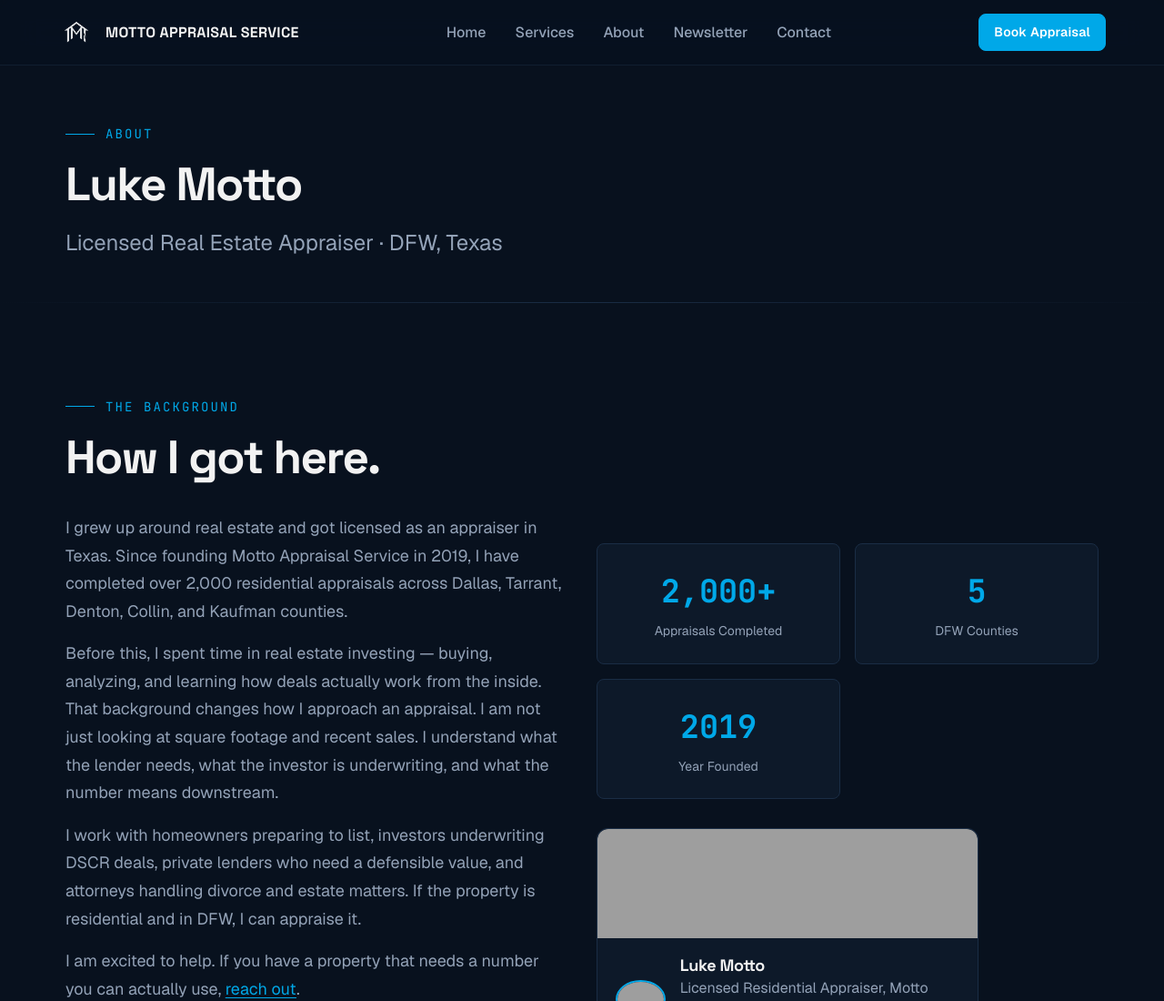
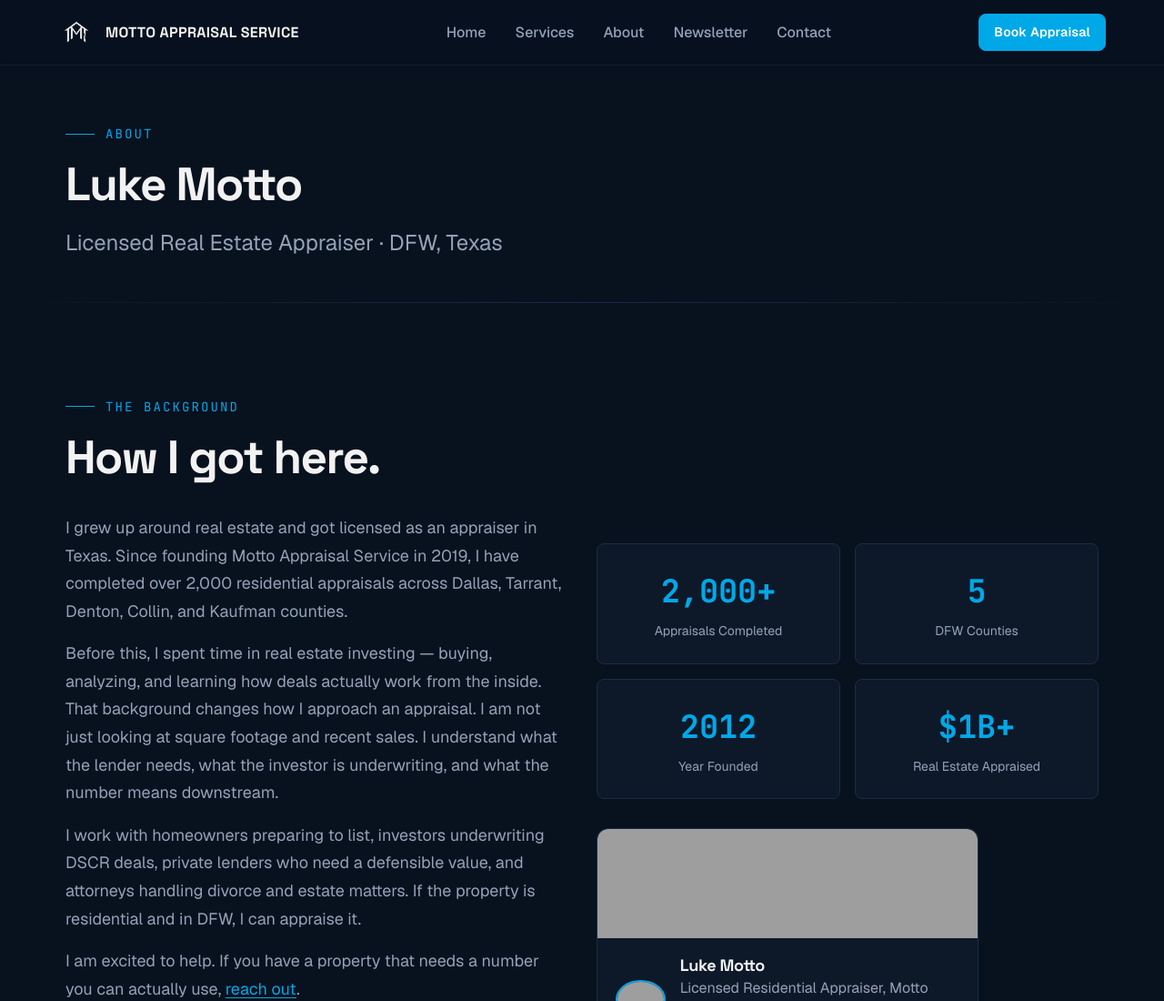
Before and after one commit to lkmotto/motto-appraisal-site, a plain HTML site: page about.html in a window 1280 px wide. Shown: the top 1100 px of the page at 91% size. Drawn offline with Linux system fonts and the light colour scheme; grey boxes are pictures that could not be loaded; a web font is replaced by a local one.

Commit message:
Update year founded and add real estate appraised

```diff
--- a/about.html
+++ b/about.html
@@ -118,9 +118,13 @@
               <div class="about-stat__label">DFW Counties</div>
             </div>
             <div class="about-stat fade-in stagger-3">
-              <div class="about-stat__value">2019</div>
+              <div class="about-stat__value">2012</div>
               <div class="about-stat__label">Year Founded</div>
             </div>
+                      <div class="about-stat fade-in stagger-4">
+            <div class="about-stat__value">$1B+</div>
+            <div class="about-stat__label">Real Estate Appraised</div>
+          </div>
           </div>
 
           <!-- Gravatar Hovercard -->
```
